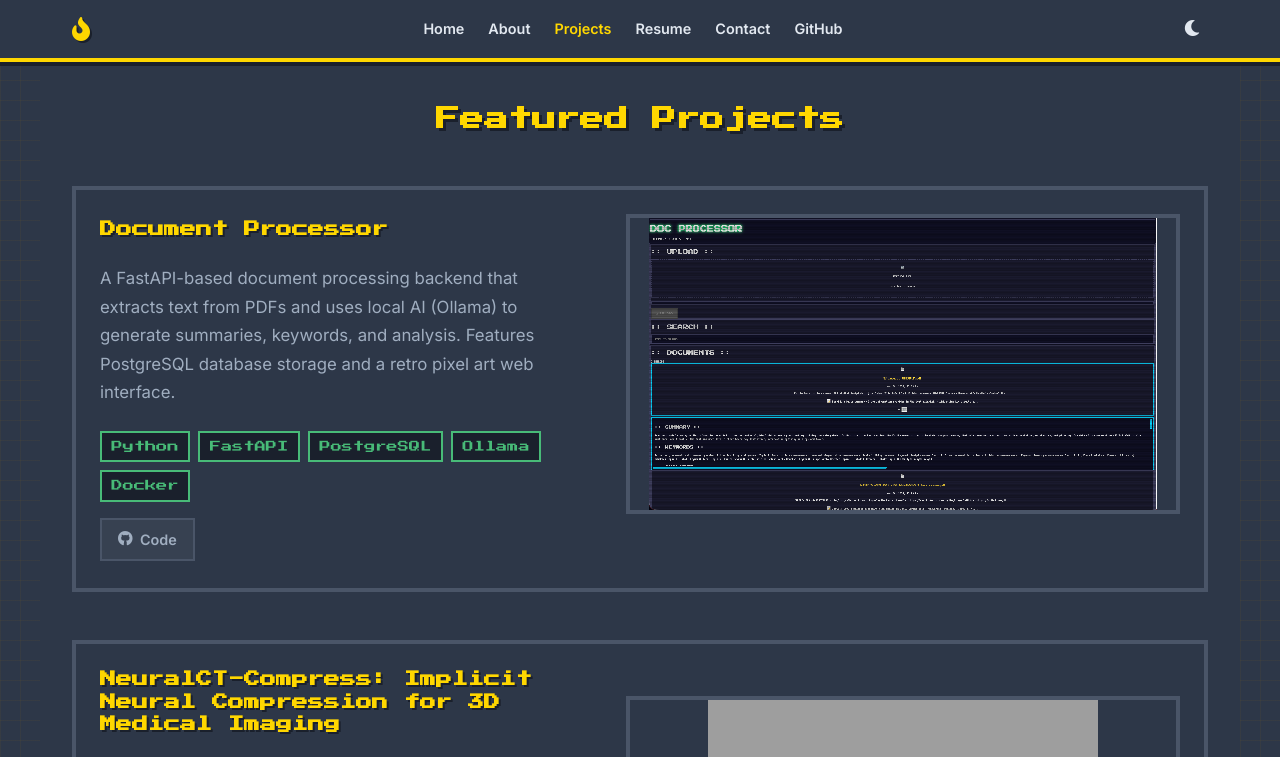
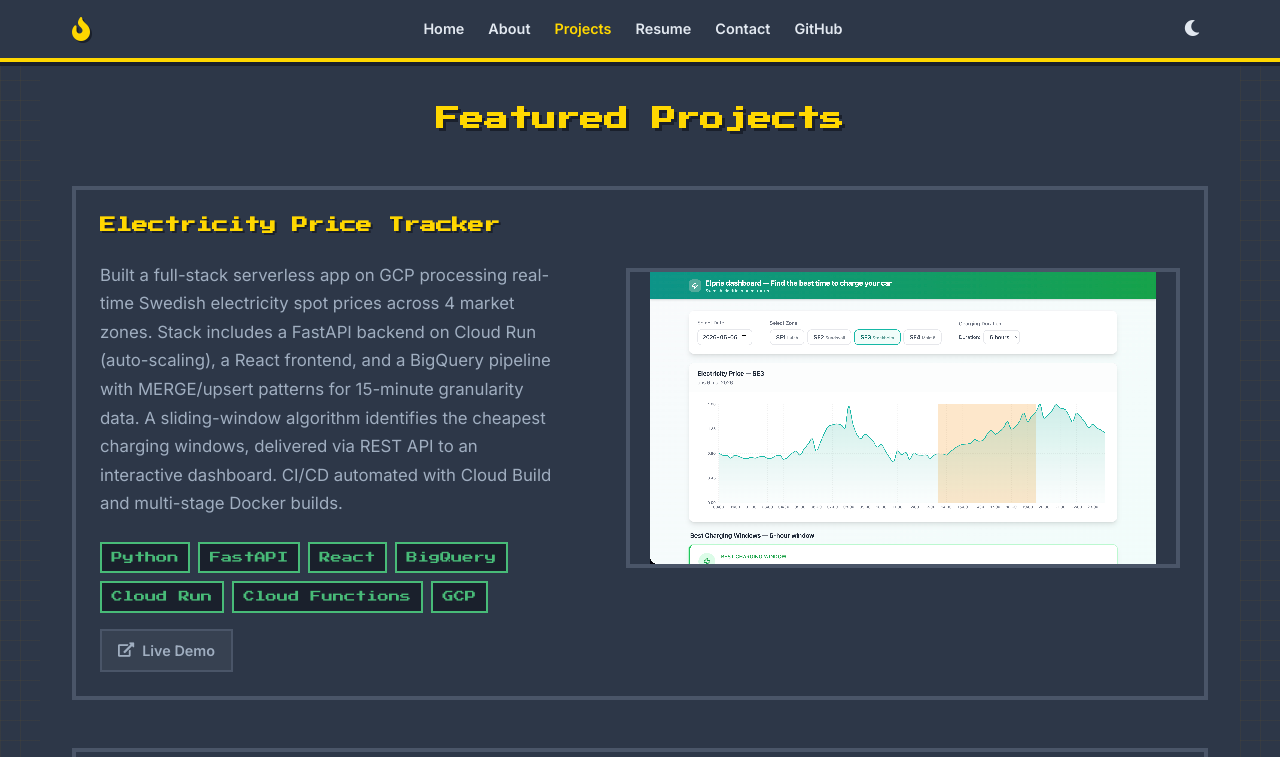
Before and after one commit to lin99-x/lin99-x.github.io, a plain HTML site: page index.html in a window 1280 px wide. Both pictures are taken after a click on the link "Projects". Shown: the top 757 px of the page. Drawn offline with Linux system fonts and the light colour scheme; grey boxes are pictures that could not be loaded.

Commit message:
Add a new project

```diff
--- a/index.html
+++ b/index.html
@@ -88,6 +88,34 @@
   <section class="section projects" id="projects">
     <h2>Featured Projects</h2>
     <div class="project-list">
+
+      <div class="project-card">
+        <div class="project-content">
+          <div class="project-text">
+            <h3>Electricity Price Tracker</h3>
+            <p>Built a full-stack serverless app on GCP processing real-time Swedish electricity spot prices across 4 market zones. Stack includes a FastAPI backend on Cloud Run (auto-scaling), a React frontend, and a BigQuery pipeline with MERGE/upsert patterns for 15-minute granularity data. A sliding-window algorithm identifies the cheapest charging windows, delivered via REST API to an interactive dashboard. CI/CD automated with Cloud Build and multi-stage Docker builds.
+            </p>
+            <div class="project-tech">
+              <span class="tech-tag">Python</span>
+              <span class="tech-tag">FastAPI</span>
+              <span class="tech-tag">React</span>
+              <span class="tech-tag">BigQuery</span>
+              <span class="tech-tag">Cloud Run</span>
+              <span class="tech-tag">Cloud Functions</span>
+              <span class="tech-tag">GCP</span>
+            </div>
+            <div class="project-links">
+              <a href="https://frontend-411310706725.europe-north1.run.app/" target="_blank" class="project-link">
+                <i class="fas fa-external-link-alt"></i>
+                Live Demo
+              </a>
+            </div>
+          </div>
+          <div class="project-image-container">
+            <img src="assets/projects/electricity-tracker.png" alt="Electricity Price Tracker Demo" class="project-image">
+          </div>
+        </div>
+      </div>
 
       <div class="project-card">
         <div class="project-content">
```
Also changed, not shown: assets/projects/electricity-tracker.png (added).
